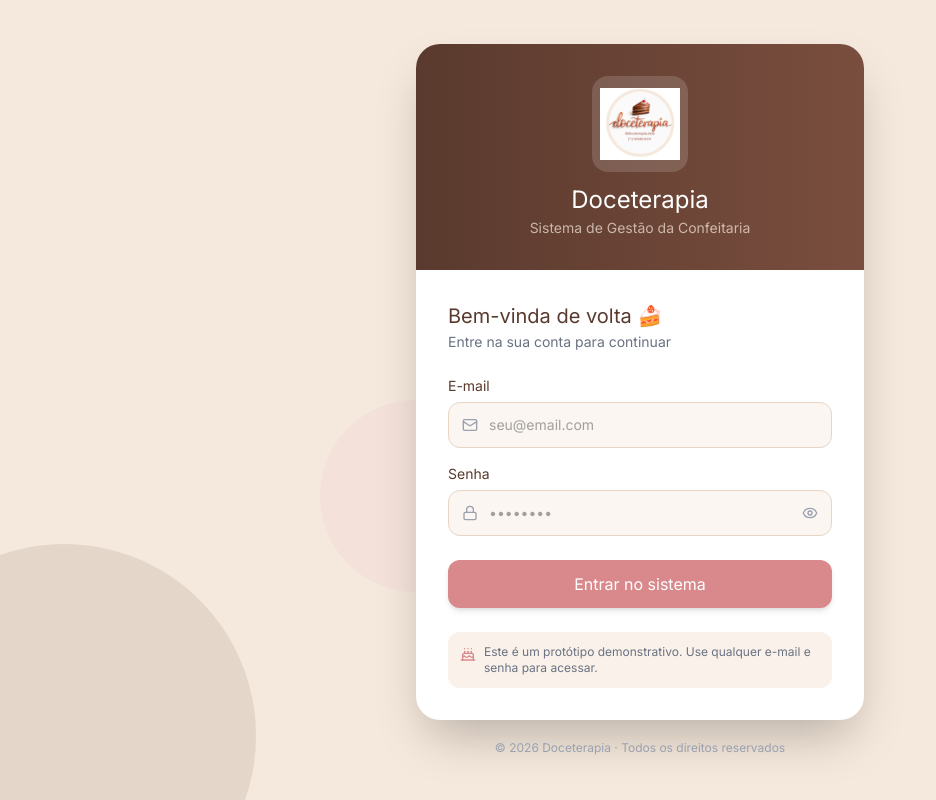
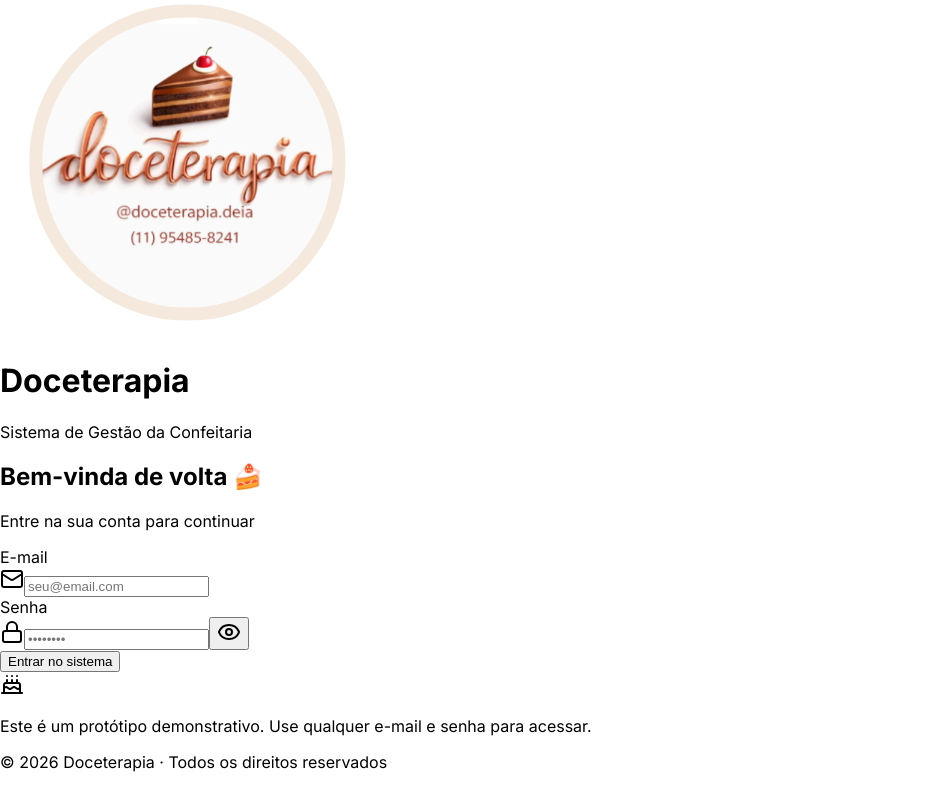
Before and after one commit to projeto-doceterapia/front-end, a React (Vite) app: page /login in a window 1280 px wide. Shown: the whole page, without its empty margins (0-936 px from the left). Built offline with nearby package versions, Linux system fonts and the light colour scheme.

Commit message:
chore: remove tailwind dependencies and configuration

```diff
--- a/package.json
+++ b/package.json
@@ -12,15 +12,12 @@
     "lucide-react": "^0.487.0",
     "react": "^18.3.1",
     "react-dom": "^18.3.1",
-    "react-router": "^7.13.0",
-    "tw-animate-css": "^1.3.8"
+    "react-router": "^7.13.0"
   },
   "devDependencies": {
-    "@tailwindcss/vite": "^4.1.12",
     "@types/react": "^18.3.1",
     "@types/react-dom": "^18.3.1",
     "@vitejs/plugin-react": "^4.7.0",
-    "tailwindcss": "^4.1.12",
     "typescript": "^5.8.3",
     "vite": "^6.3.5"
   }
--- a/postcss.config.mjs
+++ /dev/null
@@ -1 +0,0 @@
-export default {}
--- a/src/styles/index.css
+++ b/src/styles/index.css
@@ -1,3 +1,2 @@
 @import './fonts.css';
-@import './tailwind.css';
 @import './theme.css';
--- a/src/styles/tailwind.css
+++ /dev/null
@@ -1,4 +0,0 @@
-@import 'tailwindcss' source(none);
-@source '../**/*.{js,ts,jsx,tsx}';
-
-@import 'tw-animate-css';
--- a/vite.config.ts
+++ b/vite.config.ts
@@ -1,17 +1,9 @@
 import { defineConfig } from 'vite'
-import path from 'path'
-import tailwindcss from '@tailwindcss/vite'
 import react from '@vitejs/plugin-react'
 
 export default defineConfig({
   plugins: [
     react(),
-    tailwindcss(),
   ],
-  resolve: {
-    alias: {
-      '@': path.resolve(__dirname, './src'),
-    },
-  },
   assetsInclude: ['**/*.svg', '**/*.csv'],
 })
```
Also changed, not shown: 1 other file (tests, documents, lock files or other folders).
